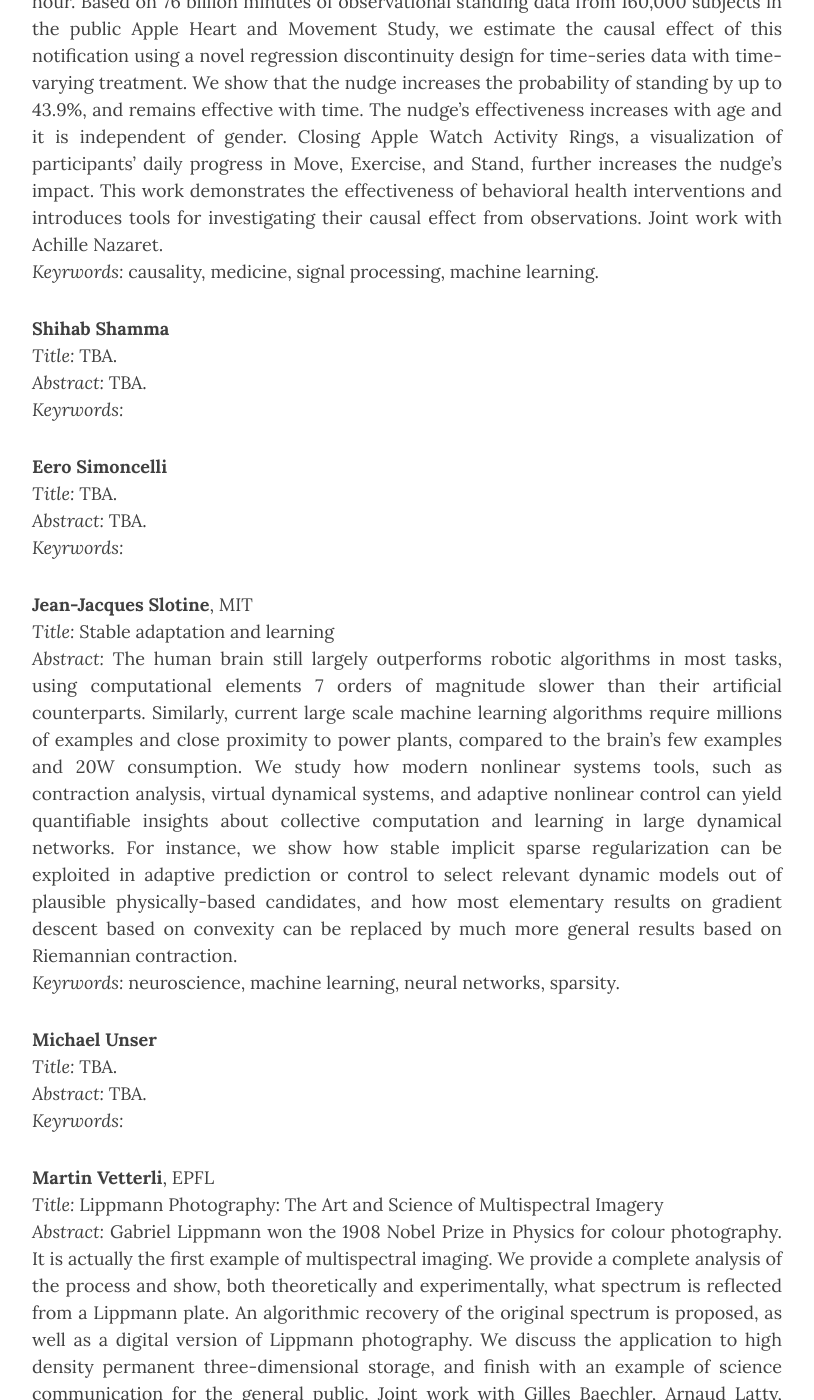
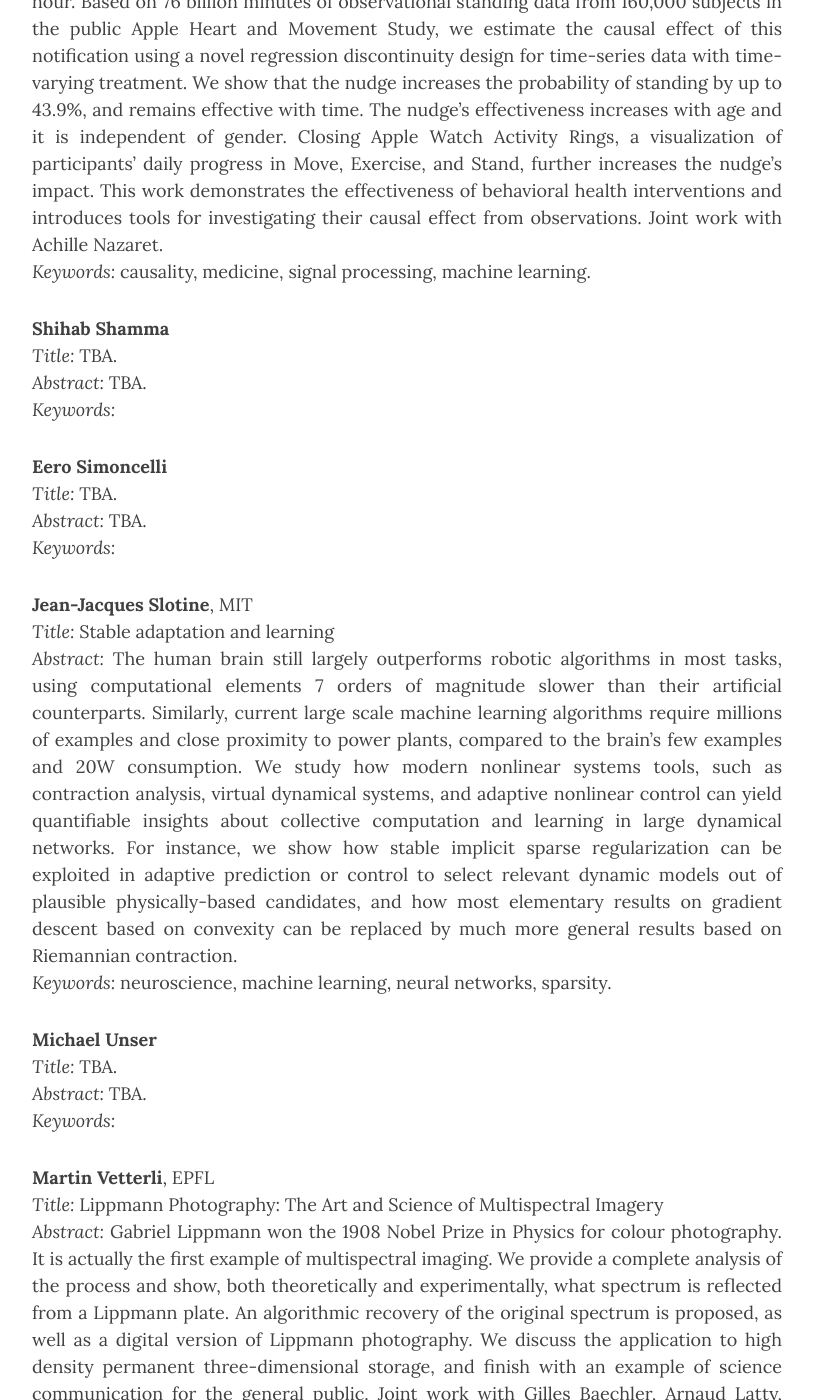
Before and after one commit to mallat60/mallat60.github.io, a Jekyll site: the page built from program.md, in a window 1280 px wide and 1400 px high, scrolled down 5893 px. Shown: the whole window, without its empty margins (233-1047 px from the left). Built offline with Jekyll 4.4.1, drawn with Linux system fonts in a browser that asks for light colours; nearby versions of some CDN libraries; some of the changed text lies outside the part shown.

Commit message:
Update program.md

```diff
--- a/program.md
+++ b/program.md
@@ -14,92 +14,92 @@ Abstracts:
 **Richard Baranuik**<br/>
 _Title:_ TBA.<br/>
 _Abstract:_ TBA.<br/>
-_Keyrwords:_
+_Keywords:_
 
 **Freddy Bruckstein**<br/>
 _Title:_ TBA.<br/>
 _Abstract:_ TBA.<br/>
-_Keyrwords:_
+_Keywords:_
 
 **Akram Aldroubi**, Vanderbilt University<br/>
 _Title:_ Dynamical Sampling And Frames<br/>
 _Abstract:_ Dynamical sampling is a term describing an emerging set of problems related to recovering signals and evolution operators from space-time samples. For example, consider the abstract IVP in a separable Hilbert space H: du/dt=Au+F. When, F=0, A is a known (or unknown) operator, and the goal is to recover u0 from the samples {u(ti,xj)} on a sampling set {(ti,xj)}, we get the so called space-time sampling problems. If the goal is to identify the operator A, or some of its characteristics, we get the system identification problems. If instead we wish to recover F, we get the source term problems. In this talk, I will present an overview of dynamical sampling, and some open problems.<br/>
-_Keyrwords:_ sampling, frames, signal processing, system identification.
+_Keywords:_ sampling, frames, signal processing, system identification.
 
 **Emmanuel Candès**, Stanford University<br/>
 _Title:_ A Taste of conformal prediction<br/>
 _Abstract:_ Conformal inference methods are becoming all the rage in academia and industry alike. In a nutshell, these methods deliver exact prediction intervals for future observations without making any distributional assumption whatsoever other than having iid, and more generally, exchangeable data. This talk will review the basic principles underlying conformal inference and survey some major contributions that have occurred in the last 2-3 years or. We will discuss enhanced conformity scores applicable to quantitative as well as categorical labels. If time allows, we will also survey novel methods which deal with situations, where the distribution of observations can shift drastically.<br/>
-_Keyrwords:_ conformal inference, statistics, machine learning.
+_Keywords:_ conformal inference, statistics, machine learning.
 
 **Maureen Clerc**, INRIA<br/>
 _Title:_ Human attention and communication mediated via machine learning<br/>
 _Abstract:_ The beauty of wavelets is that they are intuitively graspable, while being grounded in deep mathematical foundations. As Gabor wavelets are representative of visual perceptive fields, wavelets have been used to model biological principles of vision. Wavelets have in turn proved useful to extract information from brain activity,  by focusing on repeating patterns that emerge from noise. While machines are particularly apt at recognizing repetitive patterns, humans are expert at detecting departures from regularity. Neural markers related to departures from regularity are correlates of human attention, independently of sensory modality. Machines can be trained to measure this trace of attention in neural signals, which can provide novel ways to mediate communication between humans.<br/>
-_Keyrwords:_ visual perception, maching learning, wavelets, neuroscience.
+_Keywords:_ visual perception, maching learning, wavelets, neuroscience.
 
 **Maarten De Hoop**<br/>
 _Title:_ TBA.<br/>
 _Abstract:_ TBA.<br/>
-_Keyrwords:_
+_Keywords:_
 
 
 **David Donoho**, Stanford University<br/>
 _Title:_ The bridge from mathematical to digital, and back<br/>
 _Abstract:_ Stephane Mallat has, across 30 years, evolved continuously as the fields of computational harmonic analysis, signal processing and image processing
 have evolved. Starting out writing papers in Math journals like Trans Amer Math Soc, he recently has written papers for the leading conferences in empirical machine learning.  The transition that Stéphane has made is something we should all learn from, but I’m afraid many of us will not be able to understand or emulate. Indeed today there are vast differences in mindset and worldview between the mathematical and the digital communities.  They literally do not understand each other. I will describe the differences in mindsets and worldviews and provide a few travel tips for those people who would like to go on the bridge from mathematical to digital, or vice versa. (related to a manuscript under preparation with  Matan Gavish, Hebrew University)<br/>
-_Keyrwords:_ machine learning, signal processing.
+_Keywords:_ machine learning, signal processing.
 
 **Miki Elad**, Technion<br/>
 _Title:_ The New Era of Image Denoising<br/>
 _Abstract:_ Image denoising is one of the oldest and most studied problems in image processing. An extensive work over several decades has led to thousands of papers on this subject, and to many well-performing algorithms for this task. As expected, the era of deep learning has brought yet another revolution to this subfield, and took the lead in today’s ability for noise suppression in images. This talk focuses on recently discovered abilities and opportunities of image denoisers. We expose the possibility of using image denoisers for serving other problems, such as regularizing general inverse problems and serving as the engine for image synthesis. We also unveil the (strange?) idea that denoising and other inverse problems might not have a unique solution, as common algorithms would have you believe. Instead, we describe constructive ways to produce randomized and diverse high perceptual quality results for inverse problems.<br/>
-_Keyrwords:_ signal processing, image processing, machine learning, denoising.
+_Keywords:_ signal processing, image processing, machine learning, denoising.
 
 **Remi Gribonval**<br/>
 _Title:_ TBA.<br/>
 _Abstract:_ TBA.<br/>
-_Keyrwords:_
+_Keywords:_
 
 **Stéphane Jaffard**, Université Paris-Est<br/>
 _Title:_ Random Fourier series   vs.  random  wavelet series<br/>
 _Abstract:_ The huge success of wavelet bases was the consequence of two key properties:  On one hand, the general framework of multiresolution analysis, built  by Stéphane Mallat, which led to the fast decomposition/reconstruction algorithms and to the  construction of compactly supported wavelets by Ingrid Daubechies;  and, on other hand,  the characterization of large classes of function spaces by simple conditions on wavelet coefficients, worked out by Yves Meyer (often referred to as the ``multiplier property'') and  which had direct and practical consequences in  statistics and in signal and image processing. These characterizations imply that the norm of a function is not greatly modified if its  wavelet coefficients suffer  perturbations,  which guarantees the numerical robustness of the reconstruction of a function from it wavelet coefficients,  in sharp contradistinction with Fourier series. We will expose  surprizing consequences of this property, which implies  that  the regularity properties of random wavelet series strongly differ from   those of random Fourier series.<br/>
-_Keyrwords:_ Fourier transform, wavelet transform, multiresolution analysis.
+_Keywords:_ Fourier transform, wavelet transform, multiresolution analysis.
 
 **Jerome Kalifa**<br/>
 _Title:_ A data science startup - Let It Wave’s meandering adventure, and its duller sisters.<br/>
 _Abstract:_ In 2001, Stéphane Mallat founded Let It Wave with three of its students. The startup went through a fast-paced series of transformations, turning from its initial consulting activities to an ambitious fabless in consumer electronics for HDTV. A semi-success, the company is a good case study of a startup that originated from academic research.
 This talk is the story of Let It Wave from its origins, Le Pennec’s thesis on bandlets, to its acquisition in 2008. As this adventure turned me into a serial entrepreneur rather than an academic, I will also briefly present the duller and wiser Lixoft, another company originating from research in statistics for clinical studies, and more recent projects stemming from data science.<br/>
-_Keyrwords:_ startup, signal processing, video upscaling.
+_Keywords:_ startup, signal processing, video upscaling.
 
 **Hamid Krim**, NCSU, Raleigh NC<br/>
 _Title:_ Learning with Volterra Series (VNNs)<br/>
 _Abstract:_ Machine Learning (ML) has reached an unprecedented performance in various inference problems arising in practice. The sample complexity and that of the model have, however, increasingly emerged as a serious limitation. Given the importance of a number of problems where these issues are central, we have revisited the Conv-net fundamental principle and have reformulated it from a Volterra Series perspective using a polynomial functional paradigm*. We propose a computational Convolutional Network solution which requires no activation function and provides a very competitive inference performance (often better) at a fraction of the sample and model complexity of the most competitive CNN architecture. * Homogeneous Polynomial Functional were first developed and formalized by Frechet.<br/>
-_Keyrwords:_ machine learning,  Volterra Series, sampling complexity, polynomials.
+_Keywords:_ machine learning,  Volterra Series, sampling complexity, polynomials.
 
 **Gitta Kutyniok**,  LMU Munich<br/>
 _Title:_ Reliable AI: From Applied Harmonic Analysis to Quantum Computing<br/>
 _Abstract:_ The new wave of artificial intelligence is impacting industry, public life, and the sciences in an unprecedented manner. In mathematics, it has by now already led to paradigm changes in several areas. However, one current major drawback is the lack of reliability of such methodologies. In this talk, we will focus on the key aspects of reliability of deep neural networks, namely generalization and explainbility, and discuss a complete generalization result in the setting of graph neural networks and a novel explainbility approach based on applied harmonic analysis. Finally, we will briefly touch upon limitations as well, show that from a computability viewpoint digital hardware causes a serious problem for reliability, and reveal a surprising connection to novel computing approaches such as quantum computing.<br/>
-_Keyrwords:_ harmonic analysis, machine learning, quantum computing.
+_Keywords:_ harmonic analysis, machine learning, quantum computing.
 
 **Yann Le Cun**<br/>
 _Title:_ TBA.<br/>
 _Abstract:_ TBA.<br/>
-_Keyrwords:_
+_Keywords:_
 
 **Eric Moulines, Ecole Polytechnique**<br/>
 _Title:_ Sampling through Exploration Exploitation.<br/>
 _Abstract:_ We develop an explore-exploit Markov chain Monte Carlo algorithm (Ex2MCMC) that combines multiple global proposals and mobile moves. The proposed method is massively parallelizable and extremely computationally efficient. We prove the V-uniform geometric ergodicity of Ex2MCMC under realistic conditions and compute explicit bounds on the mixing rate showing the improvement due to multiple global moves. We show that Ex2MCMC allows fine-tuning of exploitation (local moves) and exploration (global moves) via a novel approach to propose dependent global moves. Finally, we develop an adaptive scheme, FlEx2MCMC, that learns the distribution of global trains through normalizing flows.
 We illustrate the efficiency of Ex2MCMC and its adaptive versions in many classical sampling benchmarks. We also show that these algorithms improve the quality of sampling GANs as energy-based models.<br/>
-_Keyrwords:_ machine learning, sampling, Markov chain Monte Carlo.
+_Keywords:_ machine learning, sampling, Markov chain Monte Carlo.
 
 **Edouard Oyallon**<br/>
 _Title:_ TBA.<br/>
 _Abstract:_ TBA.<br/>
-_Keyrwords:_
+_Keywords:_
 
 **Naoki Saito**, UC Davis<br/>
 _Title:_ Multiscale basis dictionaries and scattering networks on simplicial complexes<br/>
 _Abstract:_ I will discuss multiscale basis dictionaries, in particular, the Hierarchical Graph Laplacian Eigen Transform (HGLET) and the Generalized Haar-Walsh Transform (GHWT), which my group originally developed for analyzing signals measured on nodes of an input graph, but which we have recently generalized for signals defined on edges, triangles, tetrahedra, etc. of a given simplicial complex using the Hodge Laplacians. These dictionaries consist of redundant sets of multiscale basis vectors and the corresponding expansion coefficients of a given signal. These provide a large number of orthonormal bases among which one can select the most suitable basis for one's task using the best-basis algorithm and its relatives.
 I will also discuss how to construct scattering networks for signals on simplicial complexes using the HGLET and the GHWT. Our new scattering networks cascade the moments (up to fourth order) of the modulus of the dictionary coefficients followed by the local averaging process. Consequently, the resulting features are robust to perturbations of input signals and invariant w.r.t. node permutations. I will demonstrate the usefulness of these dictionaries using the coauthorship/citation complex and the Science News article classification. This is joint work with Stefan Schonsheck and Eugene Shvarts.<br/>
-_Keyrwords:_ machine learning, scattering transform, graphs.
+_Keywords:_ machine learning, scattering transform, graphs.
 
 **Guillermo Sapiro**, Duke<br/>
 _Title:_ A Large-Scale Observational Study of the Causa Effects of a Behavioral Health Nudge<br/>
@@ -119,41 +119,41 @@ Exercise, and Stand, further increases the nudge’s impact. This work
 demonstrates the effectiveness of behavioral health interventions and
 introduces tools for investigating their causal effect from observations.
 Joint work with Achille Nazaret.<br/>
-_Keyrwords:_ causality, medicine, signal processing, machine learning.
+_Keywords:_ causality, medicine, signal processing, machine learning.
 
 **Shihab Shamma**<br/>
 _Title:_ TBA.<br/>
 _Abstract:_ TBA.<br/>
-_Keyrwords:_
+_Keywords:_
 
 **Eero Simoncelli**<br/>
 _Title:_ TBA.<br/>
 _Abstract:_ TBA.<br/>
-_Keyrwords:_
+_Keywords:_
 
 **Jean-Jacques Slotine**, MIT<br/>
 _Title:_ Stable adaptation and learning<br/>
 _Abstract:_ The human brain still largely outperforms robotic algorithms in most tasks, using computational elements 7 orders of magnitude slower than their artificial counterparts. Similarly, current large scale machine learning algorithms require millions of examples and close proximity to power plants, compared to the brain's few examples and 20W consumption. We study how modern nonlinear systems tools, such as contraction analysis, virtual dynamical systems, and adaptive nonlinear control can yield quantifiable insights about collective computation and learning in large dynamical networks. For instance, we show how stable implicit sparse regularization can be exploited in adaptive prediction or control  to select relevant dynamic models out of plausible physically-based candidates, and how most elementary results on gradient descent based on convexity  can be replaced by much more general results based on Riemannian contraction.<br/>
-_Keyrwords:_ neuroscience, machine learning, neural networks, sparsity.
+_Keywords:_ neuroscience, machine learning, neural networks, sparsity.
 
 **Michael Unser**<br/>
 _Title:_ TBA.<br/>
 _Abstract:_ TBA.<br/>
-_Keyrwords:_
+_Keywords:_
 
 **Martin Vetterli**, EPFL<br/>
 _Title:_ Lippmann Photography: The Art and Science of Multispectral Imagery<br/>
 _Abstract:_ Gabriel Lippmann won the 1908 Nobel Prize in Physics for colour photography.
 It is actually the first example of multispectral imaging. We provide a complete analysis of the process and show, both theoretically and experimentally, what spectrum is reflected from a Lippmann plate.  An algorithmic recovery of the original spectrum is proposed, as well as a digital version of Lippmann photography. We discuss the application to high density permanent three-dimensional storage, and finish with an example of science communication for the general public. Joint work with Gilles Baechler, Arnaud Latty, Michalina Pacholska,  Paolo Prandoni and Adam Scholefield. References: 1. Gilles Baechler, Arnaud Latty, Michalina Pacholska, Martin Vetterli, and Adam Scholefield,  “Shedding light on 19th century spectra by analyzing Lippmann photography,”  PNAS, April 27, 2021, Vol. 118, No. 17. ; 2.  Gilles Baechler, Arnaud Latty, Michalina Pacholska, Martin Vetterli, and Adam Scholefield,  “Lippmann Photography: A Signal Processing Perspective,”  IEEE Tr. on SP, July 2022.<br/>
-_Keyrwords:_ computational imaging, multispectral imaging, science communication.
+_Keywords:_ computational imaging, multispectral imaging, science communication.
 
 **Irene Waldspurger**<br/>
 _Title:_ TBA.<br/>
 _Abstract:_ TBA.<br/>
-_Keyrwords:_
+_Keywords:_
 
 **Bin Yu**<br/>
 _Title:_ TBA.<br/>
 _Abstract:_ TBA.<br/>
-_Keyrwords:_<br/>
-_Keyrwords:_
+_Keywords:_<br/>
+_Keywords:_
```
